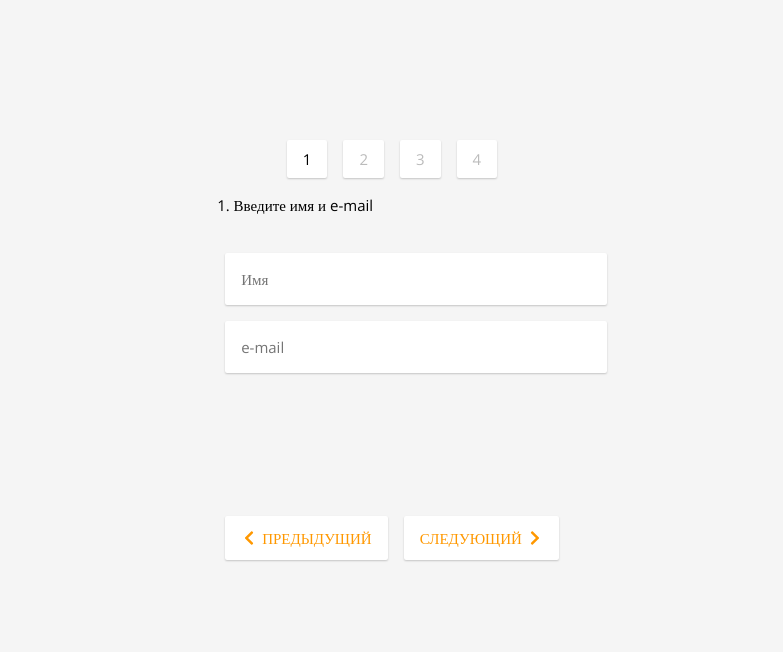
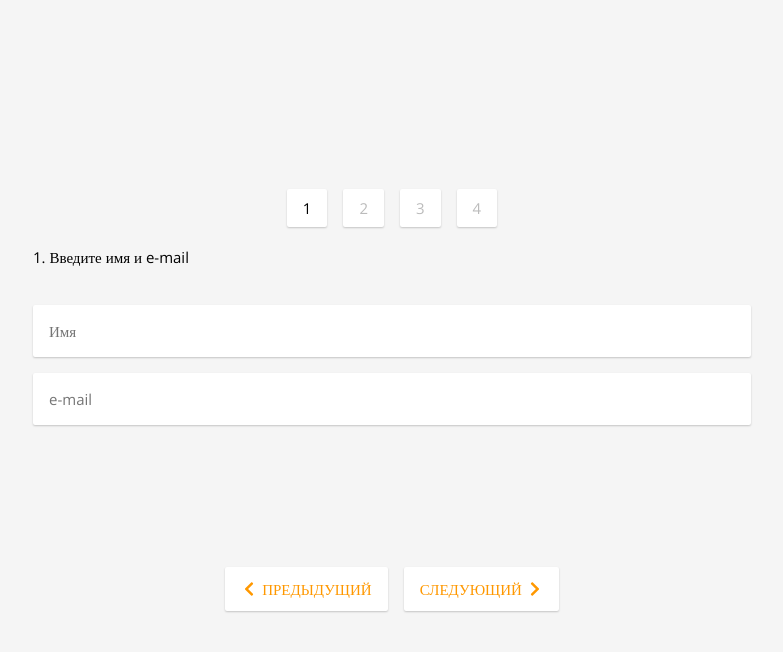
Before and after one commit to bohdan-koldun/questionnaire, a React (Create React App) app: page / in a window 1280 px wide. Shown: the top 652 px of the page, without its empty margins (248-1031 px from the left). Built offline with nearby package versions, Linux system fonts and the light colour scheme.

Commit message:
fixed styles;

```diff
--- a/src/app/App.scss
+++ b/src/app/App.scss
@@ -2,15 +2,15 @@
 
 .app {
   display: flex;
-  flex-direction: column;
+  flex-direction: row;
   align-items: center;
   justify-content: center;
-  margin-top: -100px;
+  flex-wrap: wrap;
   font-family: 'Open Sans';
   font-size: 15px;
   font-weight: normal;
-  max-width: 600px;
-  width: 100%;
+  max-width: 750px;
+  width: inherit;
 }
 
 .buttons {
@@ -24,11 +24,24 @@
 .forms {
   margin: 0 8px;
   min-height: 200px;
-  width: inherit;
+  display: flex;
+  flex-direction: row;
+  align-items: center;
+  justify-content: center;
+  flex-wrap: wrap;
+  width: 100%;
 }
 
 .error {
   color: $red;
   font-family: inherit;
   font-size: inherit;
+  margin: 0 8px 12px;
 }
+
+
+@media screen and (max-width:600px) {
+  .app {
+     padding: 10px;
+  }
+}
--- a/src/components/cards/Cards.scss
+++ b/src/components/cards/Cards.scss
@@ -1,25 +1,27 @@
 @import '../../styles/colors';
 
-.card{
+.card {
     display: flex;
-    flex-direction: column;
+    flex-direction: row;
     justify-content: center;
+    flex-wrap: wrap;
     align-items: center;
+    width: inherit;
 }
 
 .final-card-wrapper {
     display: flex;
     flex-direction: row;
+    flex-wrap: wrap;
     align-items: center;
     justify-content: space-between;
-
     padding:24px;
     border-radius: 2px;
     font-family: inherit;
     font-size: inherit;
     margin: 8px;
     max-width: 600px;
-    width: 100%;
+    width: inherit;
     background: $white;
     box-shadow: 0 1px 2px 0 rgba(0, 0, 0, 0.2);
 
@@ -28,24 +30,36 @@
     }
 
     p {
-        margin: 10px 0;
+        margin: 8px 0;
     }
 
 
     img {
-        width: 200px;
-        min-height: 190px;
-        height: 100%;
+        width: 50%;
+        box-shadow: 0 1px 2px 0 rgba(0, 0, 0, 0.2);
     }
 
     .location {
-        margin: 30px 0;
+        margin: 25px 0;
     }
 
     .social-networks {
         span {
-            color: $blue;
+            color: #0a00e1;
+            margin-right: 8px;
         }
+    }
 
+    button {
+        margin-top: 40px;
     }
 }
+
+@media screen and (max-width:600px) {
+    .final-card-wrapper {
+        img {
+            width: 100%;
+            margin-top: 10px;
+        }
+    }
+  }
--- a/src/components/forms/Forms.scss
+++ b/src/components/forms/Forms.scss
@@ -1,23 +1,38 @@
 form {
     display: flex;
-    flex-direction: column;
+    flex-direction: row;
+    align-items: center;
+    justify-content: center;
+    flex-wrap: wrap;
+    width: 100%;
 
     h2{
         font-size: inherit;
         font-size: inherit;
         font-weight: normal;
         text-align: left;
-        margin-bottom: 30px;
+        margin: 16px 8px 30px;
+        width: inherit;
+    }
+
+    .input-wrapper {
+        width: inherit;
+        display: flex;
+        flex-direction: row;
+        flex-wrap: wrap;
     }
 
     .social-input-group{
         display: flex;
         flex-direction: row;
+        justify-content: space;
         align-items: center;
-        justify-content: space-between;
+        width: inherit;
+        justify-content: space-evenly;
         margin: 10px 0;
 
         .social-input{
+            display: flex;
             padding: 8px;
             margin: 0;
             min-width: 300px;
@@ -26,11 +41,24 @@ form {
         }
 
         .social-checkbox {
-            margin: 8px 0;
+            margin: 8px 30px 8px 0;
+            width: 170px;
         }
 
         .show {
             display: flex;
         }
     }
+
+    @media screen and (max-width: 600px) {
+        .social-input-group {
+            justify-content: flex-start;
+            flex-wrap: wrap;
+
+            .social-input {
+                margin: 8px 0;
+            }
+        }
+    }
+
 }
--- a/src/components/image-picker/ImagePicker.scss
+++ b/src/components/image-picker/ImagePicker.scss
@@ -1,7 +1,13 @@
 @import '../../styles/colors';
 
 .image-picker {
+    display: flex;
+    flex-direction: row;
+    justify-content: center;
+    flex-wrap: wrap;
+
     img {
+        box-sizing: border-box;
         width: 150px;
         height: 150px;
         margin: 8px;
--- a/src/components/input/Input.js
+++ b/src/components/input/Input.js
@@ -4,6 +4,9 @@ import './Input.scss';
 class Input extends Component {
     render() {
         const { type, value, name, error, placeholder, onChange, className } = this.props;
+        const isError = error.length > 0;
+        const classInput = isError ?  (!className ? 'input-error' : 'input-error ' + className) : className;
+
         return (
             <div className='input-wrapper'>
                 <input
@@ -12,9 +15,9 @@ class Input extends Component {
                     value={value}
                     onChange={onChange}
                     placeholder={placeholder}
-                    className={className}
+                    className={classInput}
                 />
-                {error.length > 0 && <span className='error'>{error}</span>}
+                {isError && <span className='error'>{error}</span>}
             </div>
         );
     }
--- a/src/components/input/Input.scss
+++ b/src/components/input/Input.scss
@@ -8,8 +8,7 @@
         font-size: inherit;
         border: 0;
         margin: 8px;
-        max-width: 600px;
-        width: 100%;
+        width: inherit;
         box-shadow: 0 1px 2px 0 rgba(0, 0, 0, 0.2);
 
         &:focus {
@@ -19,6 +18,6 @@
     }
 
     .input-error {
-        box-shadow: 0 1px 2px 0 rgba(233, 20, 20, 0.76);
+        border: 1px solid #ff0000 !important;
     }
 }
--- a/src/components/pagination/Pagination.scss
+++ b/src/components/pagination/Pagination.scss
@@ -2,6 +2,8 @@
 
 .pagination {
     display: flex;
+    justify-content: center;
+    width: inherit;
 
     button {
         position: relative;
--- a/src/index.scss
+++ b/src/index.scss
@@ -9,3 +9,11 @@ body {
   padding: 0;
   background: $background;
 }
+
+#root {
+  width: 100%;
+  display: flex;
+  flex-direction: row;
+  align-items: center;
+  justify-content: center;
+}
```
